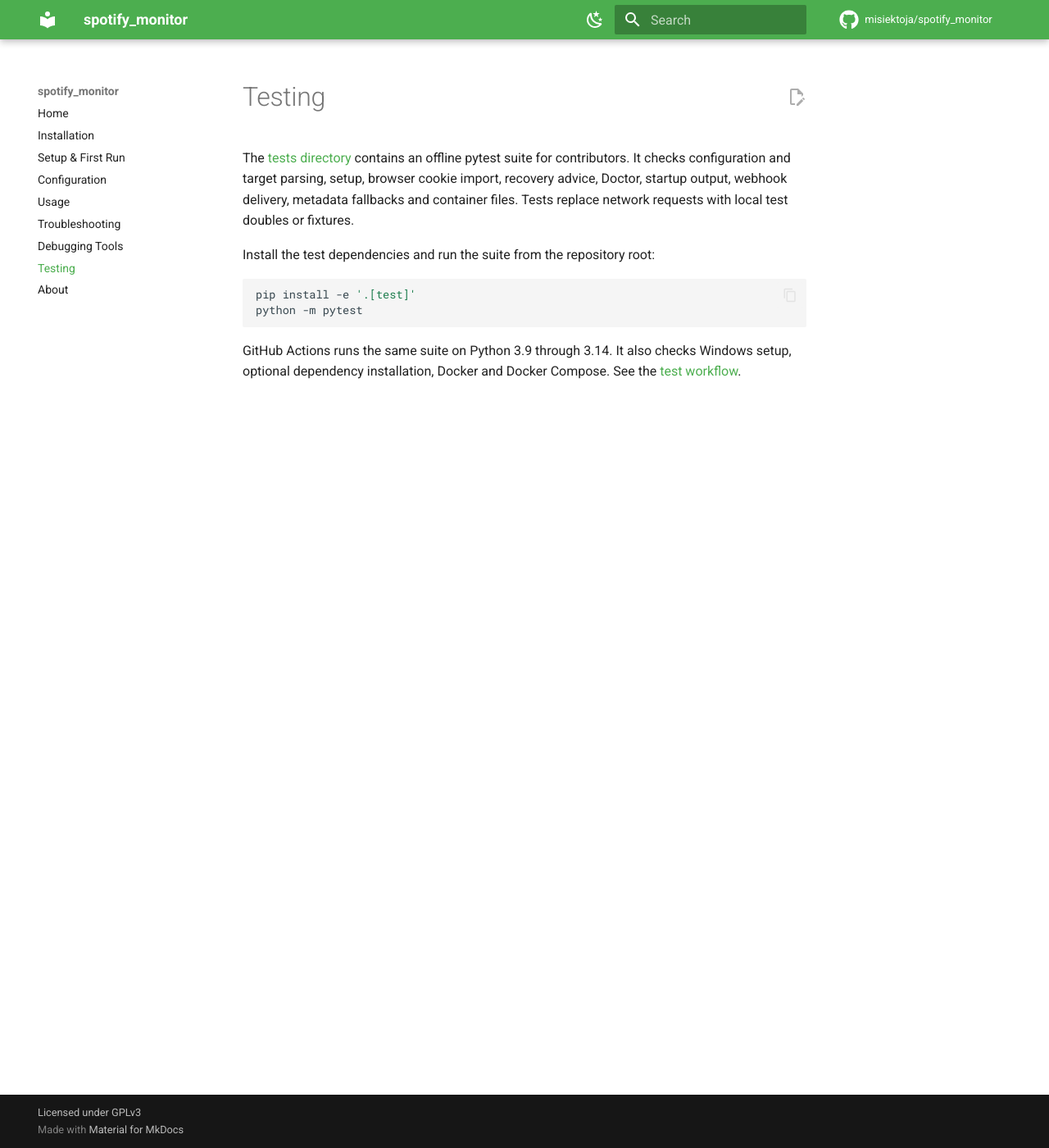
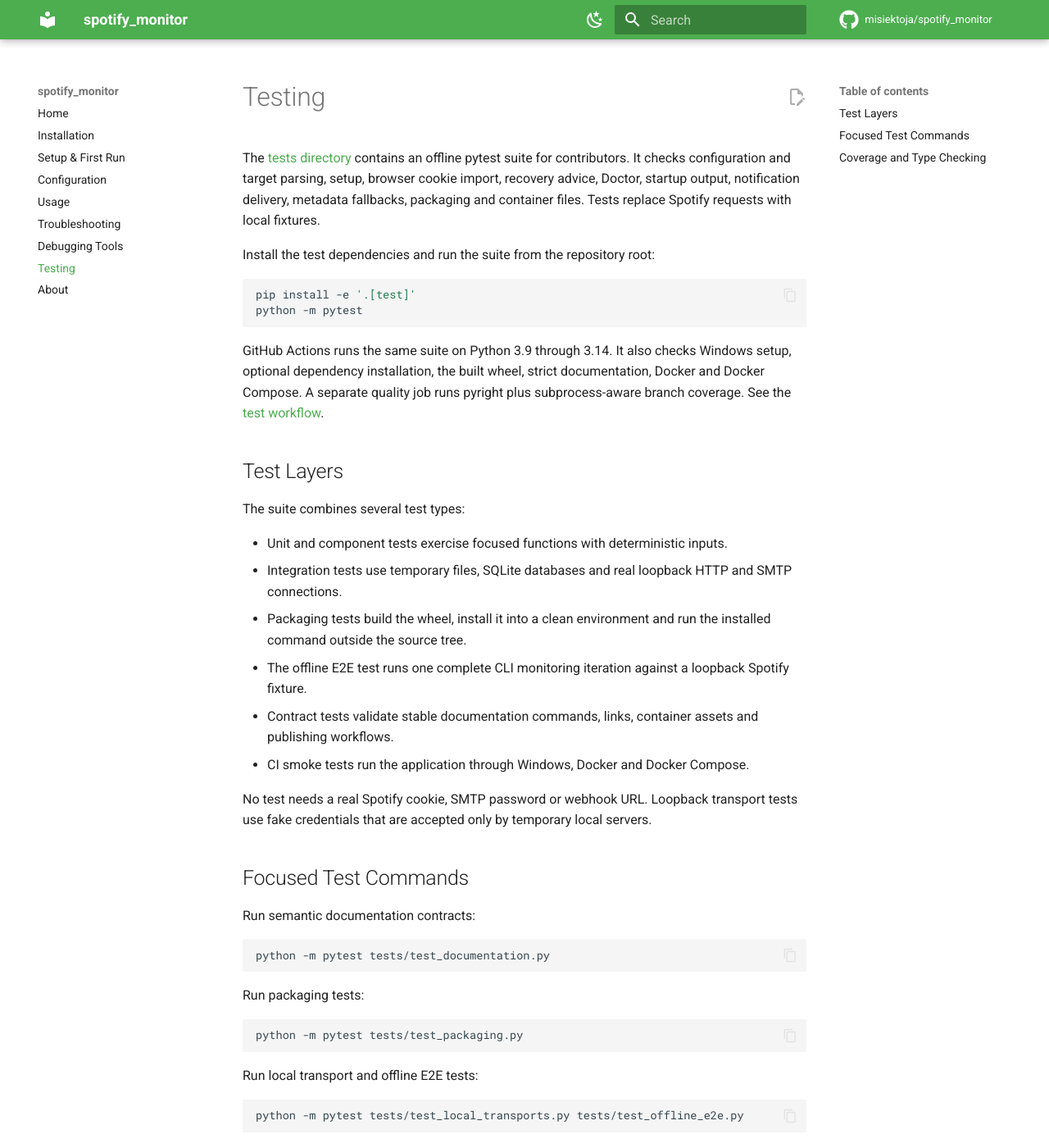
Before and after one commit to misiektoja/spotify_monitor, an MkDocs documentation site: the page built from docs/testing.md, in a window 1280 px wide and 1400 px high. Shown: the whole window at 82% size. Built offline with MkDocs 1.6.1 and Material for MkDocs 9.7.7, drawn with Linux system fonts in a browser that asks for light colours; comment, search, counter and statistics services are not loaded; some of the changed text lies outside the part shown.

Commit message:
docs(test): describe layered offline validation

````diff
--- a/docs/testing.md
+++ b/docs/testing.md
@@ -1,6 +1,6 @@
 # Testing
 
-The [tests directory](https://github.com/misiektoja/spotify_monitor/tree/main/tests/) contains an offline pytest suite for contributors. It checks configuration and target parsing, setup, browser cookie import, recovery advice, Doctor, startup output, webhook delivery, metadata fallbacks and container files. Tests replace network requests with local test doubles or fixtures.
+The [tests directory](https://github.com/misiektoja/spotify_monitor/tree/main/tests/) contains an offline pytest suite for contributors. It checks configuration and target parsing, setup, browser cookie import, recovery advice, Doctor, startup output, notification delivery, metadata fallbacks, packaging and container files. Tests replace Spotify requests with local fixtures.
 
 Install the test dependencies and run the suite from the repository root:
 
@@ -9,4 +9,62 @@
 python -m pytest
 ```
 
-GitHub Actions runs the same suite on Python 3.9 through 3.14. It also checks Windows setup, optional dependency installation, Docker and Docker Compose. See the [test workflow](https://github.com/misiektoja/spotify_monitor/blob/main/.github/workflows/tests.yml).
+GitHub Actions runs the same suite on Python 3.9 through 3.14. It also checks Windows setup, optional dependency installation, the built wheel, strict documentation, Docker and Docker Compose. A separate quality job runs pyright plus subprocess-aware branch coverage. See the [test workflow](https://github.com/misiektoja/spotify_monitor/blob/main/.github/workflows/tests.yml).
+
+## Test Layers
+
+The suite combines several test types:
+
+- Unit and component tests exercise focused functions with deterministic inputs.
+- Integration tests use temporary files, SQLite databases and real loopback HTTP and SMTP connections.
+- Packaging tests build the wheel, install it into a clean environment and run the installed command outside the source tree.
+- The offline E2E test runs one complete CLI monitoring iteration against a loopback Spotify fixture.
+- Contract tests validate stable documentation commands, links, container assets and publishing workflows.
+- CI smoke tests run the application through Windows, Docker and Docker Compose.
+
+No test needs a real Spotify cookie, SMTP password or webhook URL. Loopback transport tests use fake credentials that are accepted only by temporary local servers.
+
+## Focused Test Commands
+
+Run semantic documentation contracts:
+
+```sh
+python -m pytest tests/test_documentation.py
+```
+
+Run packaging tests:
+
+```sh
+python -m pytest tests/test_packaging.py
+```
+
+Run local transport and offline E2E tests:
+
+```sh
+python -m pytest tests/test_local_transports.py tests/test_offline_e2e.py
+```
+
+Run property-based tests:
+
+```sh
+python -m pytest tests/test_properties.py
+```
+
+## Coverage and Type Checking
+
+Coverage stores all parent and subprocess data below `local/`:
+
+```sh
+mkdir -p local/coverage-data
+COVERAGE_FILE="$PWD/local/coverage-data/.coverage" python -m coverage run -m pytest
+COVERAGE_FILE="$PWD/local/coverage-data/.coverage" python -m coverage combine local/coverage-data
+COVERAGE_FILE="$PWD/local/coverage-data/.coverage" python -m coverage report
+```
+
+Run pyright against the application, debug tools and tests while selecting the active interpreter:
+
+```sh
+python -m pyright --pythonpath "$(command -v python)" spotify_monitor.py debug tests
+```
+
+The current coverage floor is a baseline rather than a final target. Raise it gradually as meaningful behavior receives new tests.
````
